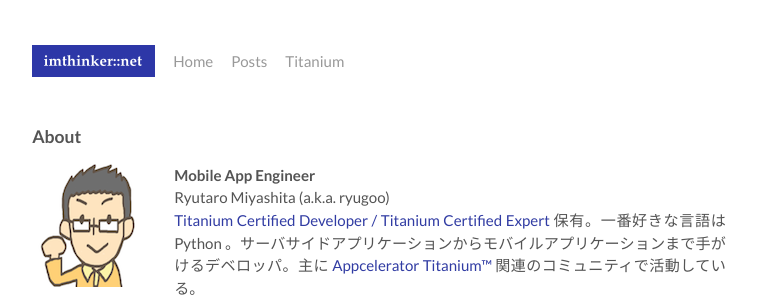
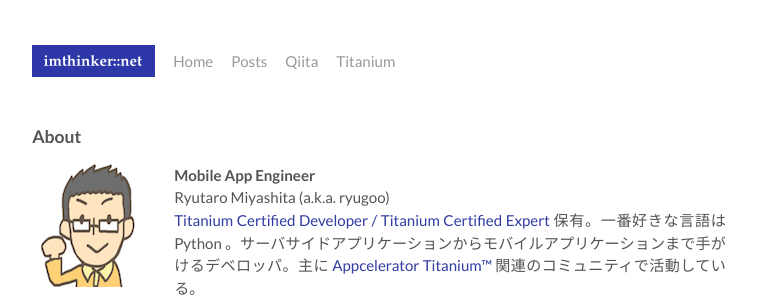
Before and after one commit to ryugoo/ryugoo.github.io, a Jekyll site: the page built from index.html, in a window 1280 px wide. Shown: the top 297 px of the page, without its empty margins (261-1018 px from the left). Built offline with Jekyll 4.4.1, drawn with Linux system fonts in a browser that asks for light colours; Markdown is read by kramdown in place of the engine named in the settings.

Commit message:
Add Qiita links

```diff
--- a/_layouts/default.html
+++ b/_layouts/default.html
@@ -33,7 +33,8 @@
       <h1 class="title"><a href="/index.html"><img src="/image/title.png" srcset="/image/title@2x.png 2x" alt="{{ site.name }}" title="{{ site.name }}"></a></h1>
       <a class="extra" href="/index.html">Home</a>
       <a class="extra" href="/posts.html">Posts</a>
-      <a class="extra" href="http://ti.imthinker.net/" title="小さな Titanium Mobile の読み物">Titanium</a>
+      <a class="extra" href="http://qiita.com/ryugoo" target="_blank">Qiita</a>
+      <a class="extra" href="http://ti.imthinker.net/" title="小さな Titanium Mobile の読み物" target="_blank">Titanium</a>
     </div>
 
     {{ content }}
```
